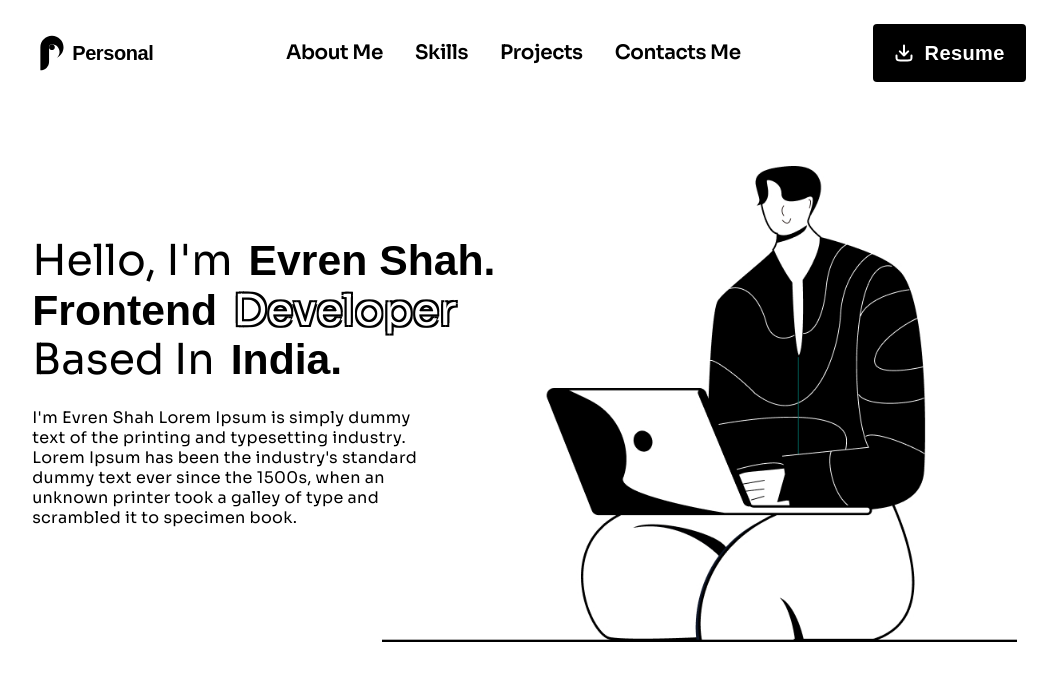
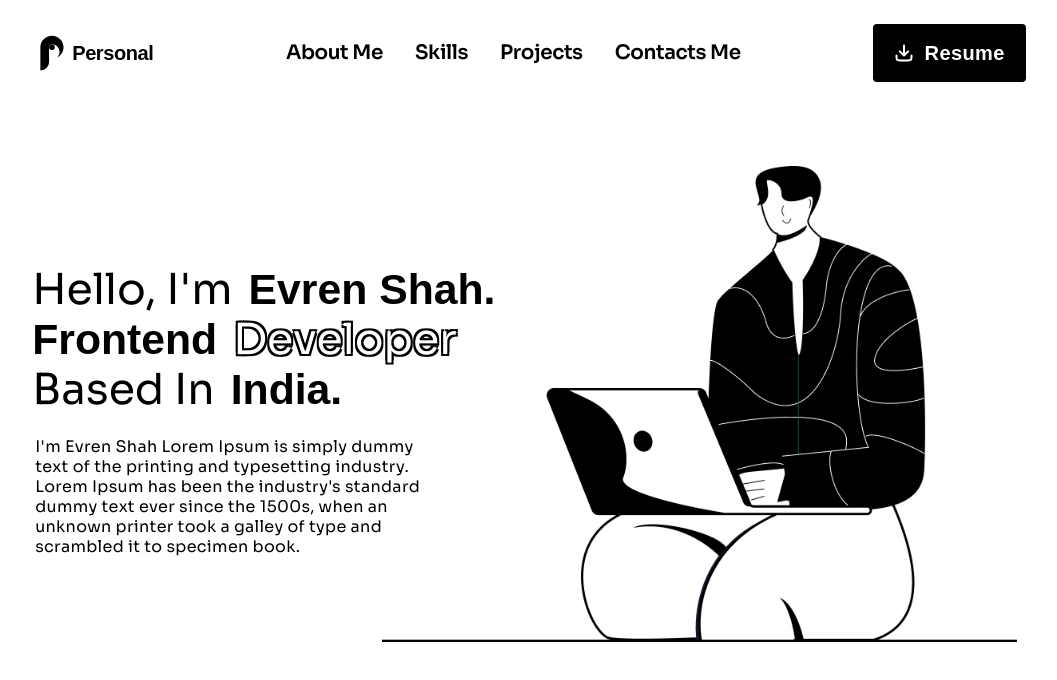
Before and after one commit to reflaxess123/portfolio-verstka, a React (Vite) app: page / in a window 1280 px wide. Shown: the top 680 px of the page, without its empty margins (111-1168 px from the left). Built offline with nearby package versions, Linux system fonts and the light colour scheme; a web font is replaced by a local one.

Commit message:
Изменен заголовок в index.html на "Portfolio". Обновлены стили в HelloSection: изменены параметры отступов и добавлены новые значения для адаптивного дизайна.

```diff
--- a/index.html
+++ b/index.html
@@ -7,7 +7,7 @@
       name="viewport"
       content="width=device-width, user-scalable=no, initial-scale=1.0, maximum-scale=1.0, minimum-scale=1.0"
     />
-    <title>Vite + React + TS</title>
+    <title>Portfolio</title>
   </head>
   <body>
     <div id="root"></div>
--- a/src/widgets/HelloSection/HelloSection.scss
+++ b/src/widgets/HelloSection/HelloSection.scss
@@ -2,7 +2,7 @@
 
 .hello-section {
   height: 596px;
-  padding: 20px fluid(32, 0);
+  padding: fluid(60, 20) fluid(32, 0);
   background-image: url('/Banner.jpg');
   background-repeat: no-repeat;
   background-size: auto calc(100% - 120px);
@@ -14,6 +14,7 @@
     letter-spacing: 0.4px;
     margin: 0;
     padding-top: fluid-to-tablet(32, 16);
+    padding-left: 3px;
     max-width: fluid-to-tablet(600, 230);
   }
 
@@ -54,6 +55,7 @@
     &__text {
       max-width: 100%;
       padding-top: fluid-to-mobile-s(32, 8);
+      padding-left: 4px;
     }
 
     &__block1 {
```
